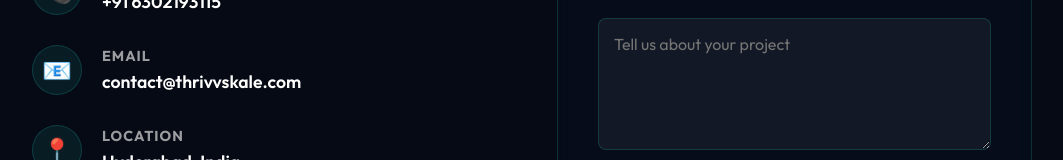
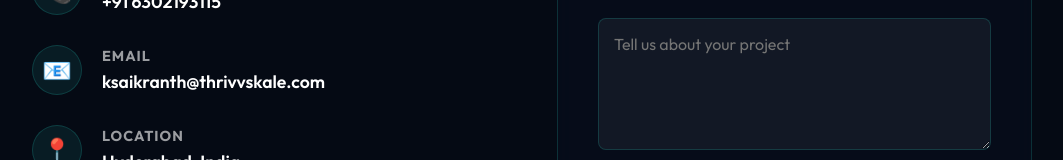
Before and after one commit to Saikrant/thriveskale, a React (Vite) app in the folder thrive-skale-web/: page / in a window 1280 px wide. Shown: the part 3531-3691 px from the top of the page, without its empty margins (108-1171 px from the left). Built offline with nearby package versions, Linux system fonts and the light colour scheme.

Commit message:
fix: update contact email address in Contact.jsx

```diff
--- a/thrive-skale-web/src/components/Contact.jsx
+++ b/thrive-skale-web/src/components/Contact.jsx
@@ -55,7 +55,7 @@
                             <span className="icon">📧</span>
                             <div>
                                 <h4>Email</h4>
-                                <p>contact@thrivvskale.com</p>
+                                <p>ksaikranth@thrivvskale.com</p>
                             </div>
                         </div>
                         <div className="info-item">
```
